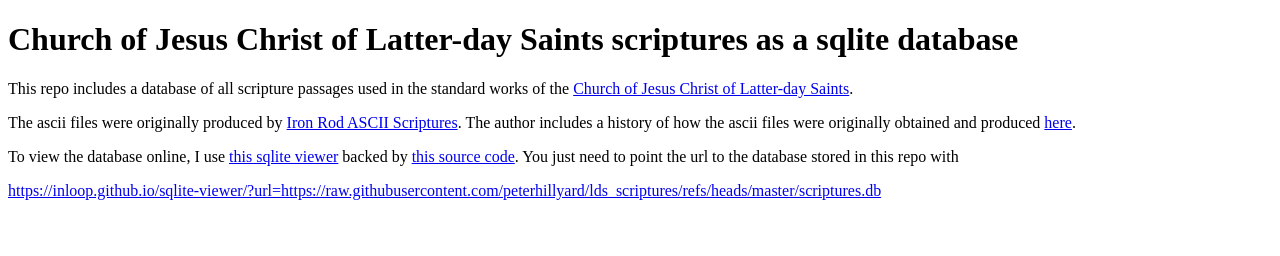
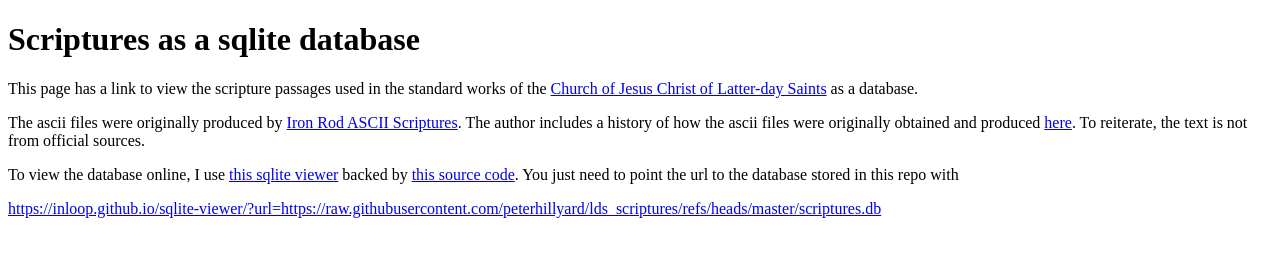
Before and after one commit to peterhillyard/lds_scriptures, a plain HTML site: page docs/index.html in a window 1280 px wide. Drawn offline with Linux system fonts and the light colour scheme.

Commit message:
Update readme and index

```diff
--- a/docs/index.html
+++ b/docs/index.html
@@ -4,14 +4,14 @@
   <meta charset="UTF-8">
   <meta name="viewport" content="width=device-width, initial-scale=1.0">
   <link href="https://fonts.googleapis.com/css?family=Amatic+SC&display=swap" rel="stylesheet">
-  <title>LDS Scriptures</title>
+  <title>Scriptures as Database</title>
 </head>
 <body>
-  <h1>Church of Jesus Christ of Latter-day Saints scriptures as a sqlite database</h1>
+  <h1>Scriptures as a sqlite database</h1>
 
-  <p>This repo includes a database of all scripture passages used in the standard works of the <a href="https://www.churchofjesuschrist.org">Church of Jesus Christ of Latter-day Saints</a>.</p>
+  <p>This page has a link to view the scripture passages used in the standard works of the <a href="https://www.churchofjesuschrist.org">Church of Jesus Christ of Latter-day Saints</a> as a database.</p>
 
-  <p>The ascii files were originally produced by <a href="http://ldsguy.tripod.com/Iron-rod/">Iron Rod ASCII Scriptures</a>. The author includes a history of how the ascii files were originally obtained and produced <a href="http://ldsguy.tripod.com/Iron-rod/00.Readme.html">here</a>.</p>
+  <p>The ascii files were originally produced by <a href="http://ldsguy.tripod.com/Iron-rod/">Iron Rod ASCII Scriptures</a>. The author includes a history of how the ascii files were originally obtained and produced <a href="http://ldsguy.tripod.com/Iron-rod/00.Readme.html">here</a>. To reiterate, the text is not from official sources.</p>
 
   <p>To view the database online, I use <a href="http://inloop.github.io/sqlite-viewer">this sqlite viewer</a> backed by <a href="https://github.com/inloop/sqlite-viewer">this source code</a>. You just need to point the url to the database stored in this repo with</p>
 
```
Also changed, not shown: 1 other file.
